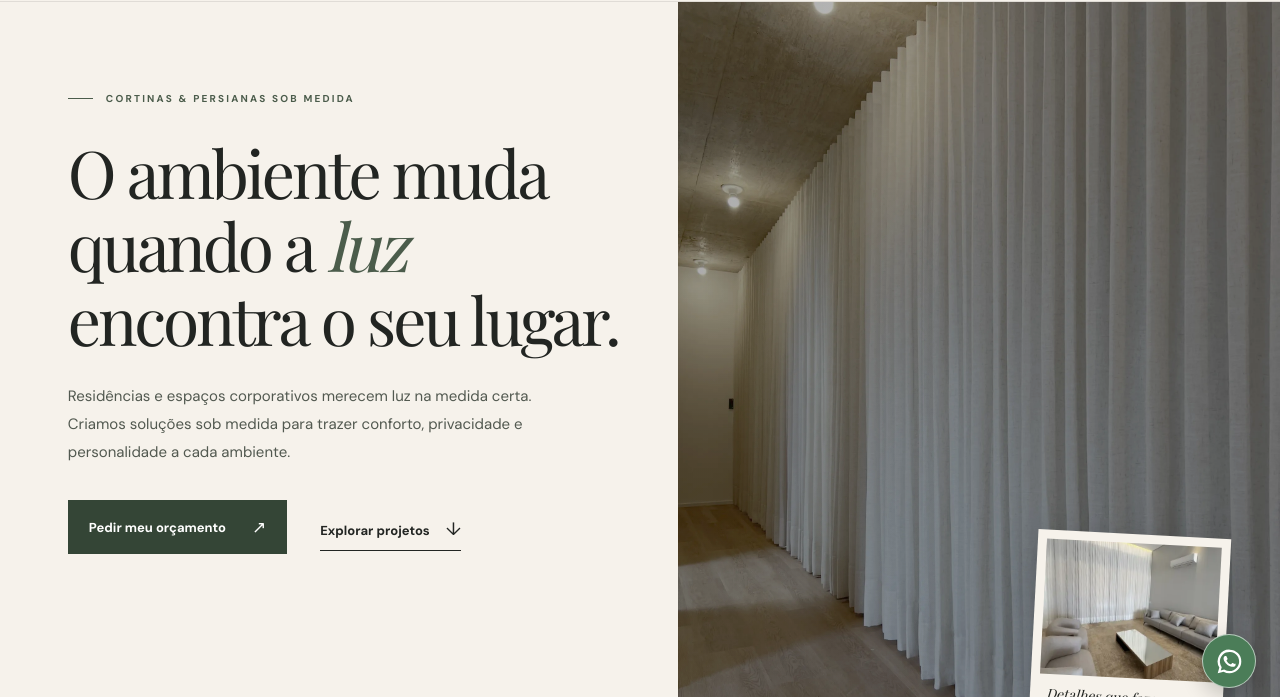
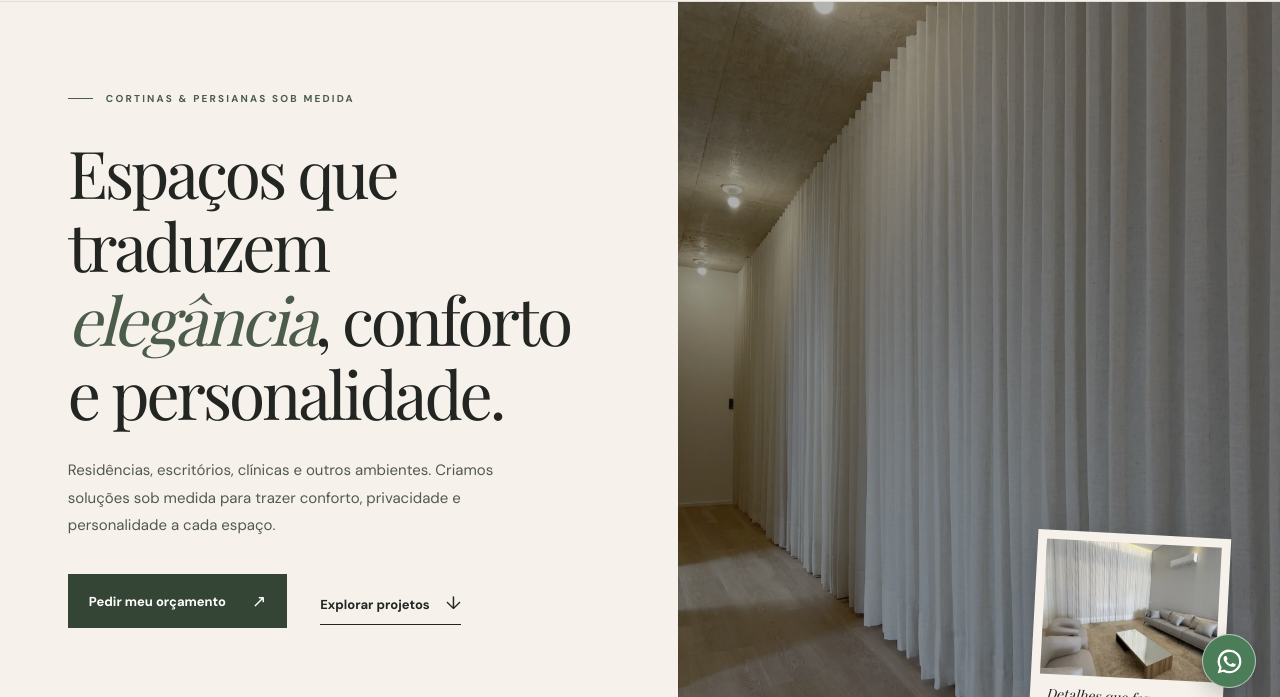
Before and after one commit to EdsonnOliveira/casaroyal, a plain HTML site: page index.html in a window 1280 px wide. Shown: the part 90-787 px from the top of the page. Drawn offline with nearby package versions, Linux system fonts and the light colour scheme; a web font is replaced by a local one.

Commit message:
Replace hero headline with brand line for all space types.
Co-authored-by: Cursor <cursoragent@cursor.com>

```diff
--- a/index.html
+++ b/index.html
@@ -32,8 +32,8 @@
     <section class="hero" aria-labelledby="hero-title">
       <div class="hero-copy">
         <div class="eyebrow"><span class="eyebrow-line"></span> CORTINAS & PERSIANAS SOB MEDIDA</div>
-        <h1 id="hero-title">O ambiente muda<br>quando a <em>luz</em><br>encontra o seu lugar.</h1>
-        <p>Residências e espaços corporativos merecem luz na medida certa. Criamos soluções sob medida para trazer conforto, privacidade e personalidade a cada ambiente.</p>
+        <h1 id="hero-title">Espaços que traduzem<br><em>elegância</em>, conforto<br>e personalidade.</h1>
+        <p>Residências, escritórios, clínicas e outros ambientes. Criamos soluções sob medida para trazer conforto, privacidade e personalidade a cada espaço.</p>
         <div class="hero-actions">
           <a class="button button-dark" href="https://wa.me/5561981526151?text=Ol%C3%A1%21%20Gostaria%20de%20um%20or%C3%A7amento%20com%20a%20Casa%20Royal%20Decor." target="_blank" rel="noopener noreferrer">Pedir meu orçamento <span aria-hidden="true">↗</span></a>
           <a class="text-link" href="#inspiracao">Explorar projetos <span aria-hidden="true">↓</span></a>
```
